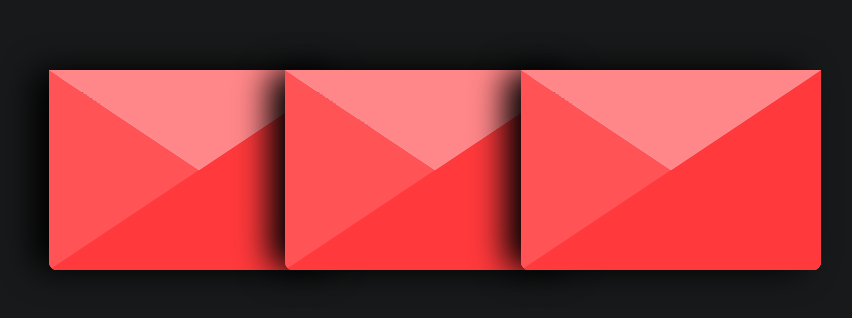
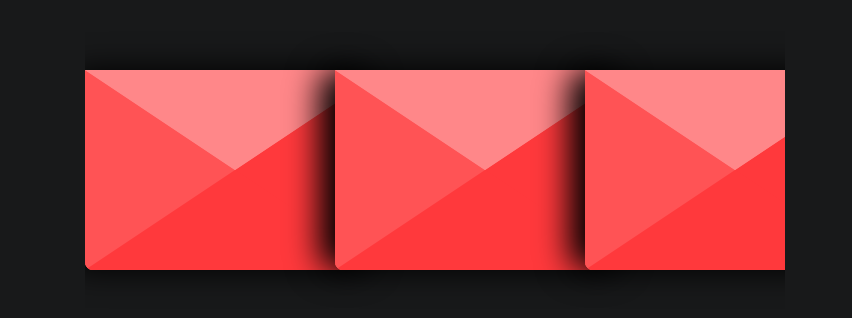
Before and after one commit to benevolentblend/birthday-cards, a Next.js app: page / in a window 1280 px wide. Shown: the part 230-548 px from the top of the page, without its empty margins (205-1057 px from the left). Built offline with nearby package versions, Linux system fonts and the light colour scheme.

Commit message:
added react window for virtual items

```diff
--- a/components/Envelope.tsx
+++ b/components/Envelope.tsx
@@ -1,12 +1,24 @@
-import { FC, useState } from "react";
+import { FC, useState, useEffect } from "react";
 import styles from "../styles/Envelope.module.css";
 
-const Envelope:FC = ({ children }) => {
-  const [isOpen, setOpen] = useState(false);
+interface Props {
+  isActive: boolean;
+}
+
+const Envelope:FC<Props> = ({ children, isActive }) => {
+  const [isOpen, setisOpen] = useState(false);
 
   const toggleOpen = () => {
-    setOpen(!isOpen);
+    if (isActive) {
+      setisOpen(!isOpen);
+    }
   };
+
+  useEffect(() => {
+    if (!isActive) {
+      setisOpen(false);
+    }
+  }, [isActive]);
 
   return (
     <div
--- a/components/EnvelopeStack.tsx
+++ b/components/EnvelopeStack.tsx
@@ -1,4 +1,5 @@
 import { FC, ReactNode } from "react";
+import { FixedSizeList } from "react-window";
 import styles from "../styles/EnvelopeStack.module.css";
 
 interface Props {
@@ -6,12 +7,28 @@ interface Props {
 }
 
 const EnvelopeStack:FC<Props> = ({ envelopes }: Props) => (
-  <div className={styles.container}>
-    {envelopes.map((envelope) => (
-      <div className={styles.item}>
-        {envelope}
-      </div>
-    ))}
+  <div>
+    <FixedSizeList {...{
+      height: 500,
+      itemCount: envelopes.length,
+      layout: "horizontal",
+      itemSize: 250,
+      width: 700,
+    }}
+    >
+      {({ index, style }) => (
+        <div style={{
+          ...style,
+          display: "grid",
+          alignItems: "center",
+        }}
+        >
+          <div className={styles.item}>
+            {envelopes[index]}
+          </div>
+        </div>
+      )}
+    </FixedSizeList>
   </div>
 );
 
--- a/package.json
+++ b/package.json
@@ -11,10 +11,14 @@
     "bootstrap": "^5.0.0-beta3",
     "next": "10.2.0",
     "react": "17.0.2",
-    "react-dom": "17.0.2"
+    "react-dom": "17.0.2",
+    "react-virtualized-auto-sizer": "^1.0.5",
+    "react-window": "^1.8.6"
   },
   "devDependencies": {
     "@types/react": "^17.0.5",
+    "@types/react-virtualized-auto-sizer": "^1.0.0",
+    "@types/react-window": "^1.8.3",
     "@typescript-eslint/eslint-plugin": "^4.22.1",
     "@typescript-eslint/parser": "^4.22.1",
     "autoprefixer": "^10.2.5",
--- a/pages/index.tsx
+++ b/pages/index.tsx
@@ -1,25 +1,13 @@
+import { ReactNode } from "react";
 import Envelope from "../components/Envelope";
-import Card from "../components/Card";
 import EnvelopeStack from "../components/EnvelopeStack";
 
+const numberOfCards = 50;
+
 export default function Home() {
-  const envelopes = [
-    <Envelope>
-      <Card>
-        This is the letter Content
-      </Card>
-    </Envelope>,
-    <Envelope>
-      <Card>
-        This a third another letter Content
-      </Card>
-    </Envelope>,
-    <Envelope>
-      <Card>
-        This is another letter Content
-      </Card>
-    </Envelope>,
-  ];
+  const envelopes:ReactNode[] = Array.from(
+    Array(numberOfCards).keys(),
+  ).map((i) => (<Envelope key={i} isActive={false} />));
 
   return (
     <div style={{
--- a/styles/EnvelopeStack.module.css
+++ b/styles/EnvelopeStack.module.css
@@ -15,10 +15,6 @@
     transform: translateY(-2rem);
 }
 
-.item:hover~.item {
-    transform: translateX(4rem);
-}
-
 .item:not(:first-child) {
     margin-left: -4rem;
 }
```
Also changed, not shown: 1 other file (tests, documents, lock files or other folders).
